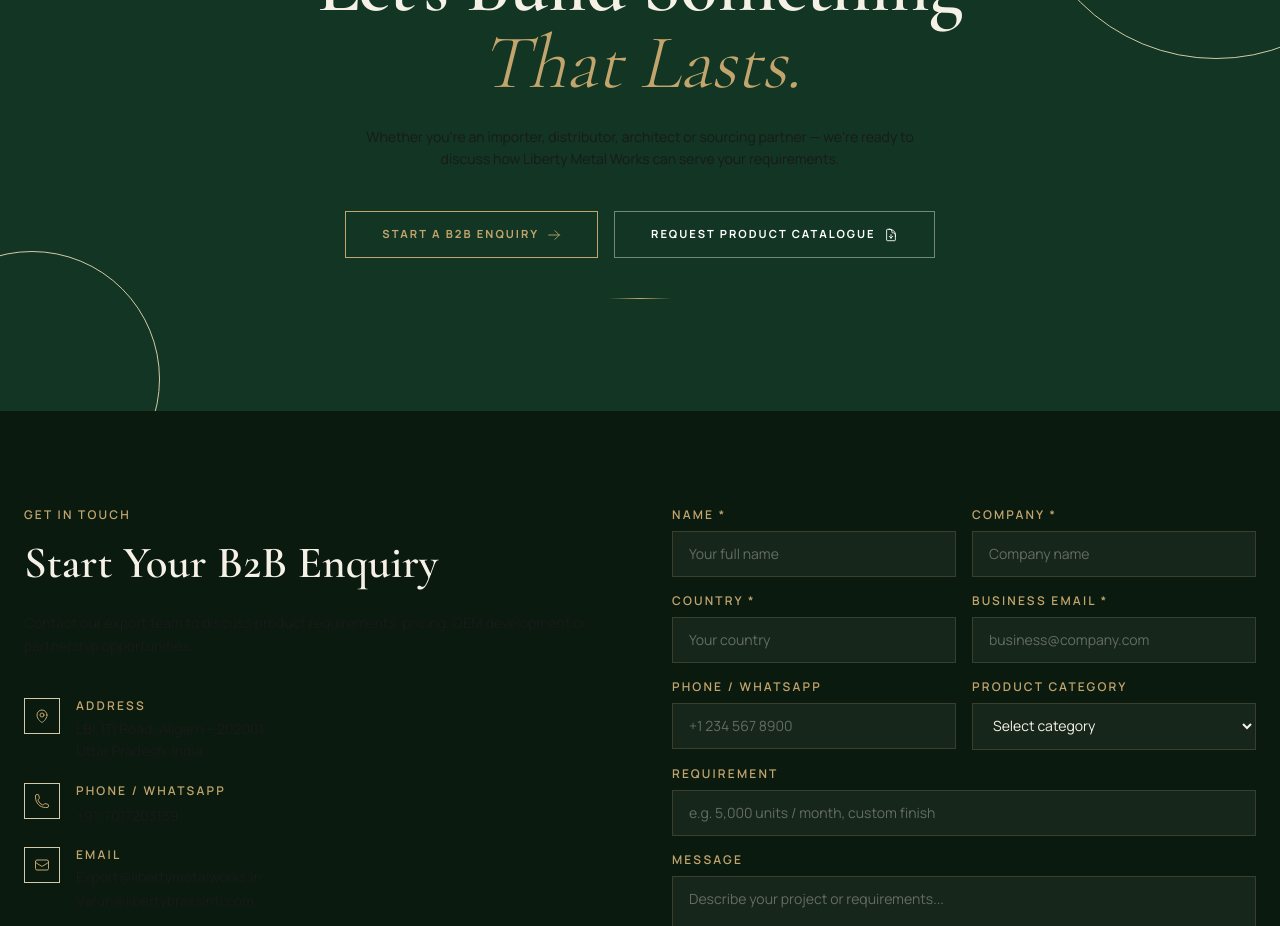
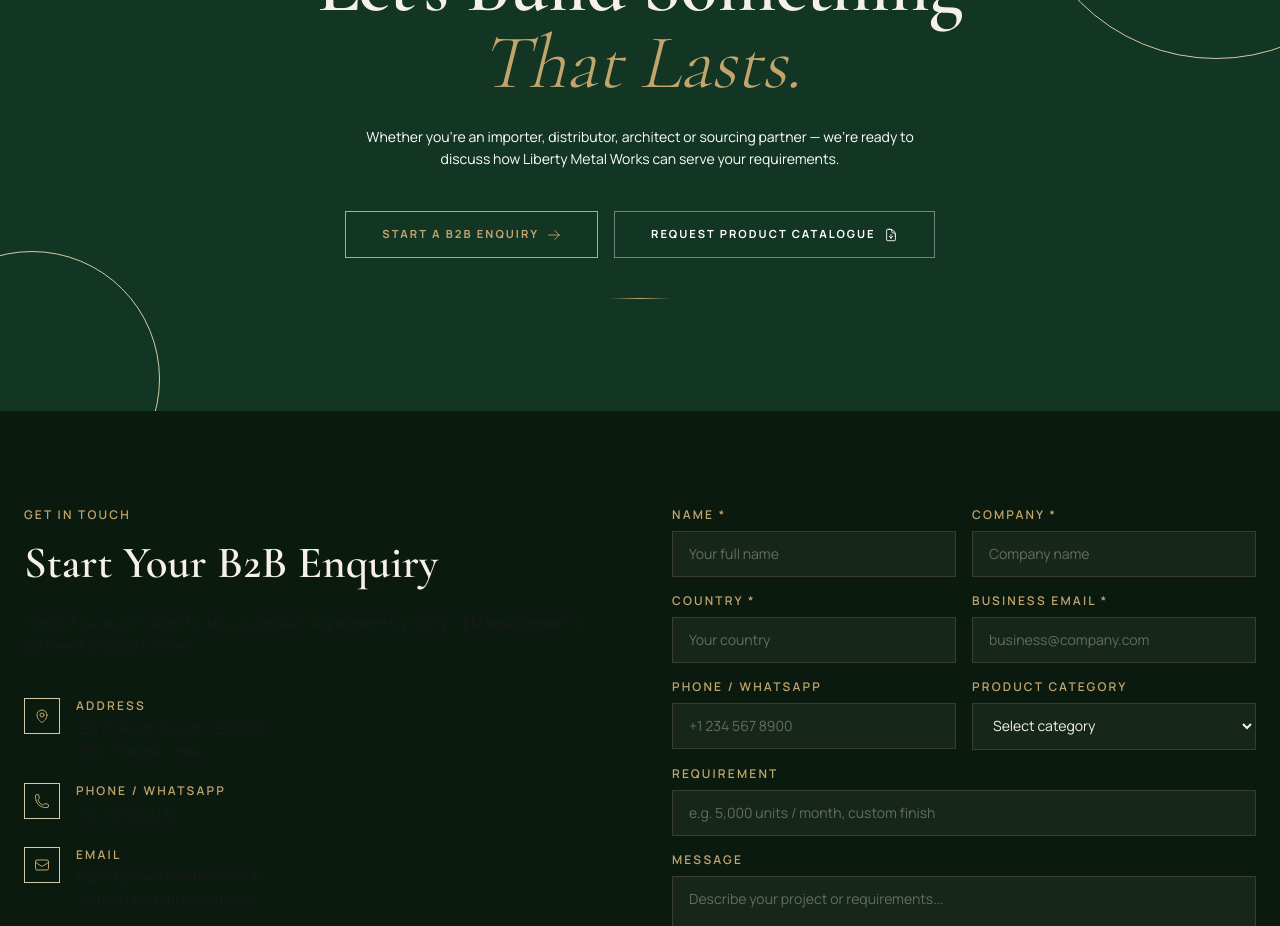
Before and after one commit to gapdigitalworlddata-blip/libertymetalworks, a Next.js app: page / in a window 1280 px wide. Shown: the part 5320-6246 px from the top of the page. Built offline with nearby package versions, Linux system fonts and the light colour scheme.

Commit message:
Local Commit: 2026-09-28T06:01:21.523Z - Updated paragraph text color to white in the CTASection component

```diff
--- a/src/app/components/CTASection.tsx
+++ b/src/app/components/CTASection.tsx
@@ -19,7 +19,7 @@
             Let's Build Something<br />
             <span className="italic font-light text-accent">That Lasts.</span>
           </h2>
-          <p className="text-primary-foreground/60 text-sm max-w-xl mx-auto leading-relaxed mb-10">
+          <p className="text-white text-sm max-w-xl mx-auto leading-relaxed mb-10">
             Whether you're an importer, distributor, architect or sourcing partner — we're ready to discuss how Liberty Metal Works can serve your requirements.
           </p>
           <div className="flex flex-wrap gap-4 justify-center">
```
